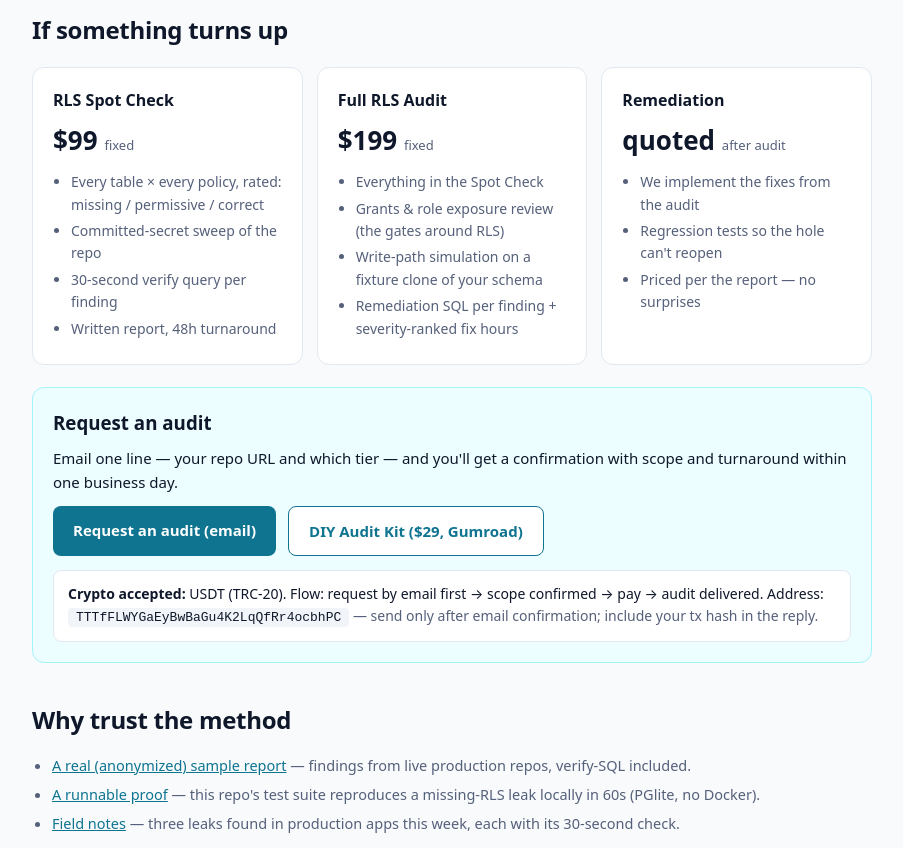
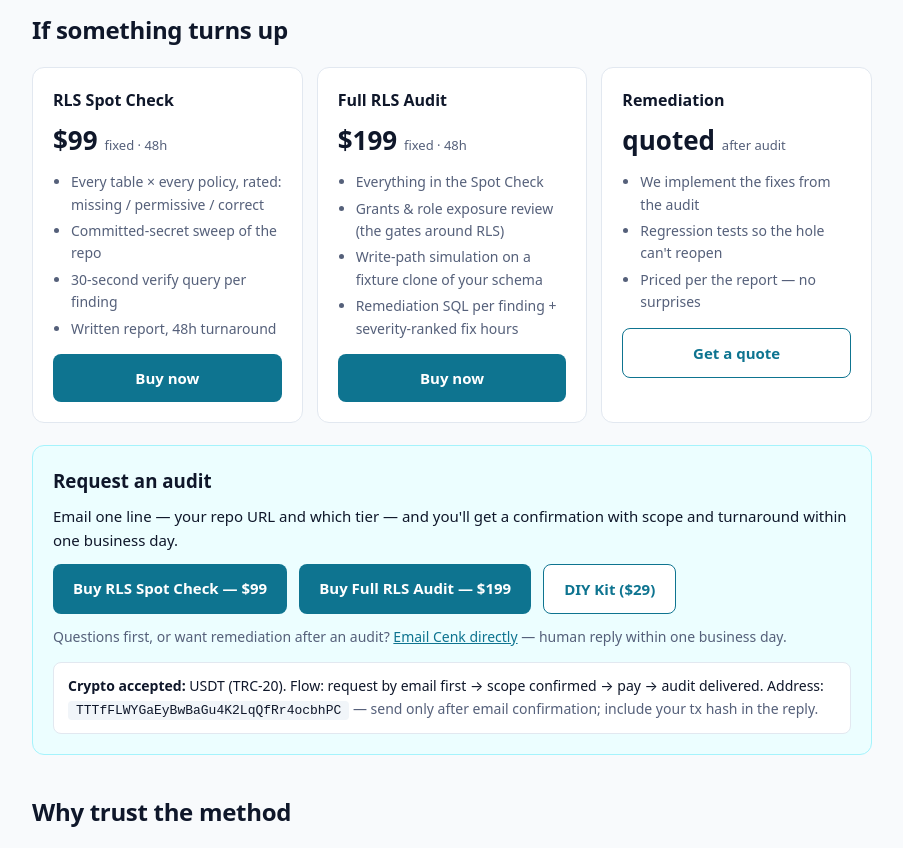
Before and after one commit to cekuu35/supabase-rls-leak-demo, a website: page docs/index.html in a window 1280 px wide. Shown: the part 720-1568 px from the top of the page, without its empty margins (188-1091 px from the left). Drawn offline with Linux system fonts and the light colour scheme.

Commit message:
Direct buy buttons for the two audit tiers (#5)
Co-authored-by: Cenk Kurtoglu <cengokurtoglu35@gmail.com>

```diff
--- a/docs/index.html
+++ b/docs/index.html
@@ -98,23 +98,25 @@
 <div class="grid">
   <div class="card">
     <h3>RLS Spot Check</h3>
-    <div class="price">$99 <small>fixed</small></div>
+    <div class="price">$99 <small>fixed · 48h</small></div>
     <ul>
       <li>Every table × every policy, rated: missing / permissive / correct</li>
       <li>Committed-secret sweep of the repo</li>
       <li>30-second verify query per finding</li>
       <li>Written report, 48h turnaround</li>
     </ul>
+    <a class="btn primary" style="display:block;text-align:center;margin-top:14px;" href="https://cengokurtoglu.gumroad.com/l/rls-spot-check?utm_source=rls-site&utm_medium=pricing_card&utm_campaign=audit_offers&utm_content=spot_buy">Buy now</a>
   </div>
   <div class="card">
     <h3>Full RLS Audit</h3>
-    <div class="price">$199 <small>fixed</small></div>
+    <div class="price">$199 <small>fixed · 48h</small></div>
     <ul>
       <li>Everything in the Spot Check</li>
       <li>Grants & role exposure review (the gates around RLS)</li>
       <li>Write-path simulation on a fixture clone of your schema</li>
       <li>Remediation SQL per finding + severity-ranked fix hours</li>
     </ul>
+    <a class="btn primary" style="display:block;text-align:center;margin-top:14px;" href="https://cengokurtoglu.gumroad.com/l/syrpag?utm_source=rls-site&utm_medium=pricing_card&utm_campaign=audit_offers&utm_content=full_buy">Buy now</a>
   </div>
   <div class="card">
     <h3>Remediation</h3>
@@ -124,6 +126,7 @@
       <li>Regression tests so the hole can't reopen</li>
       <li>Priced per the report — no surprises</li>
     </ul>
+    <a class="btn secondary" style="display:block;text-align:center;margin-top:14px;" href="mailto:cnkkurtoglu@gmail.com?subject=Remediation%20request&body=Repo%3A%20%0AAudit%20done%3A%20(yes%2Fno)%0A">Get a quote</a>
   </div>
 </div>
 
@@ -131,9 +134,11 @@
   <h3>Request an audit</h3>
   <p style="font-size:15px; margin:6px 0 0;">Email one line — your repo URL and which tier — and you'll get a confirmation with scope and turnaround within one business day.</p>
   <div class="btnrow">
-    <a id="requestAuditBtn" class="btn primary" href="#">Request an audit (email)</a>
-    <a class="btn secondary" href="https://cengokurtoglu.gumroad.com/l/supabase-rls-audit-kit?utm_source=rls-site&utm_medium=landing&utm_campaign=audit_offers">DIY Audit Kit ($29, Gumroad)</a>
+    <a class="btn primary" href="https://cengokurtoglu.gumroad.com/l/rls-spot-check?utm_source=rls-site&utm_medium=landing&utm_campaign=audit_offers&utm_content=spot_buy">Buy RLS Spot Check — $99</a>
+    <a class="btn primary" href="https://cengokurtoglu.gumroad.com/l/syrpag?utm_source=rls-site&utm_medium=landing&utm_campaign=audit_offers&utm_content=full_buy">Buy Full RLS Audit — $199</a>
+    <a class="btn secondary" href="https://cengokurtoglu.gumroad.com/l/supabase-rls-audit-kit?utm_source=rls-site&utm_medium=landing&utm_campaign=audit_offers&utm_content=kit">DIY Kit ($29)</a>
   </div>
+  <p style="font-size:14px; margin:12px 0 0; color:var(--mut);">Questions first, or want remediation after an audit? <a id="requestAuditBtn" class="acc" href="#">Email Cenk directly</a> — human reply within one business day.</p>
   <div style="margin-top:14px; padding:12px 14px; background:#fff; border:1px solid var(--line); border-radius:8px; font-size:14px;">
     <b>Crypto accepted:</b> USDT (TRC-20). Flow: request by email first → scope confirmed → pay → audit delivered.
     Address: <code style="user-select:all; font-size:13px; padding:2px 8px; background:#f1f5f9; border-radius:4px; word-break:break-all;">TTTfFLWYGaEyBwBaGu4K2LqQfRr4ocbhPC</code>
@@ -221,8 +226,10 @@
       ? "These are surface findings from public source. A full audit maps every table, policy and grant — and comes with the remediation SQL."
       : "Want the deeper check anyway? The full audit maps grants, roles and runtime configuration.";
     return '<div class="cta"><h3>' + (kind === "findings" ? "Get the full picture" : "Go deeper") + '</h3><p style="font-size:14.5px;margin:4px 0 0;">' + line + '</p>' +
-      '<div class="btnrow"><a class="btn primary" href="' + mailtoWithRepo(repo) + '">Request the audit — $99 / $199</a>' +
-      '<a class="btn secondary" href="https://cengokurtoglu.gumroad.com/l/supabase-rls-audit-kit?utm_source=rls-site&utm_medium=scan_' + kind + '&utm_campaign=audit_offers&ref=' + encodeURIComponent(repo) + '">DIY Audit Kit ($29)</a></div></div>';
+      '<div class="btnrow"><a class="btn primary" href="https://cengokurtoglu.gumroad.com/l/rls-spot-check?utm_source=rls-site&utm_medium=scan_' + kind + '&utm_campaign=audit_offers&utm_content=spot_buy">Spot Check — $99</a>' +
+      '<a class="btn primary" href="https://cengokurtoglu.gumroad.com/l/syrpag?utm_source=rls-site&utm_medium=scan_' + kind + '&utm_campaign=audit_offers&utm_content=full_buy">Full Audit — $199</a>' +
+      '<a class="btn secondary" href="https://cengokurtoglu.gumroad.com/l/supabase-rls-audit-kit?utm_source=rls-site&utm_medium=scan_' + kind + '&utm_campaign=audit_offers&ref=' + encodeURIComponent(repo) + '">DIY Kit ($29)</a></div>' +
+      '<p style="font-size:13.5px;margin:10px 0 0;color:var(--mut);">Or <a class="acc" href="' + mailtoWithRepo(repo) + '">email Cenk directly</a> (crypto/USDT accepted — email first).</p></div>';
   }
 
   function mailtoWithRepo(repo) {
```
Also changed, not shown: README.md.
